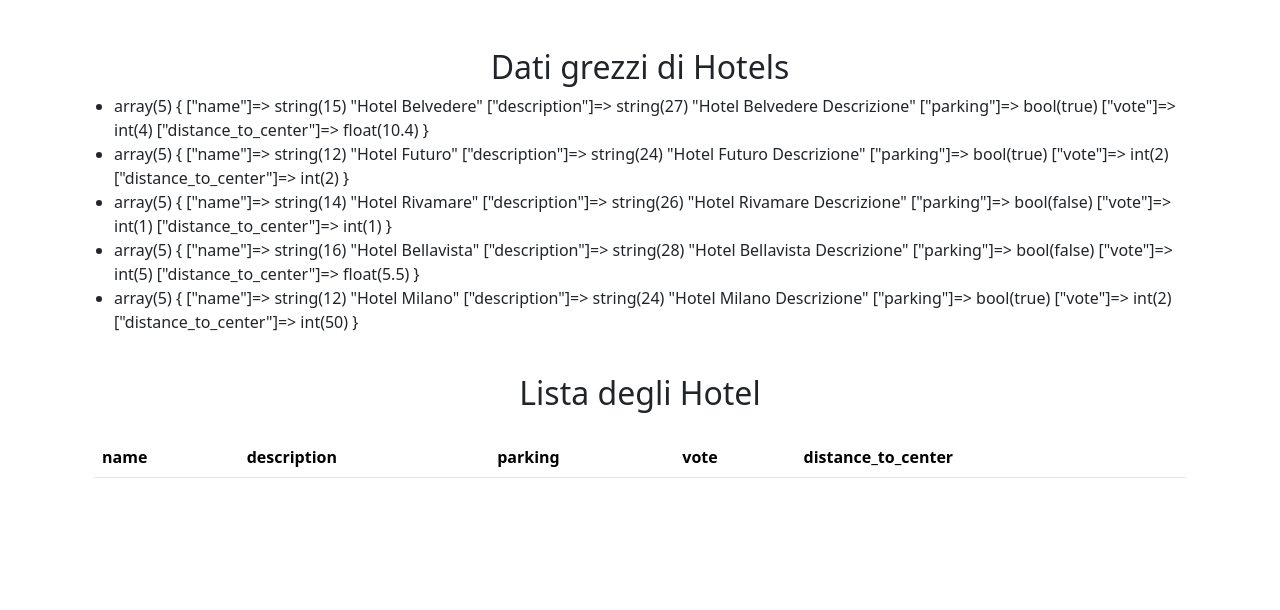
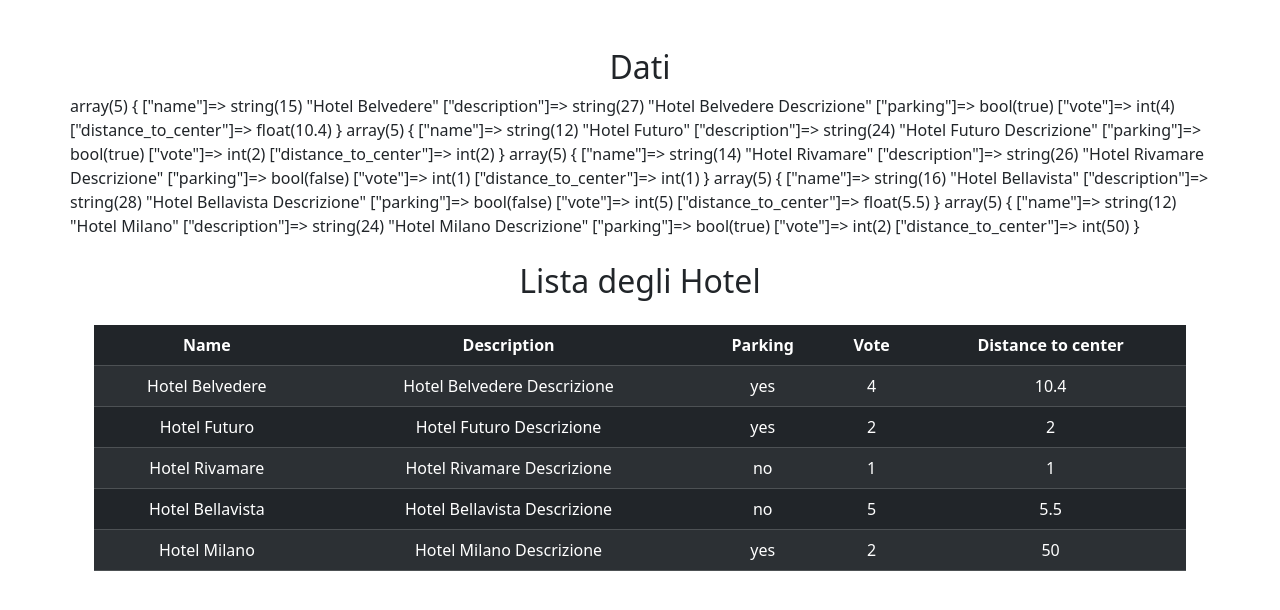
Before and after one commit to MattiaPiazzolla/php-hotel, a PHP site: page / in a window 1280 px wide. Shown: the top 610 px of the page. Run offline with PHP 8.4, Linux system fonts and the light colour scheme; lists and menus that the app fills with data are empty.

Commit message:
[UPD] added all the data in the table

```diff
--- a/index.php
+++ b/index.php
@@ -54,29 +54,32 @@ $hotels = [
  <body>
  <div class="container">
      <div class="row">
-         <h2 class="text-center mt-5">Dati grezzi di Hotels</h2>
-         <div class="col-12">
-            <ul>
-                <?php foreach ($hotels as $hotel) { ?>
-                    <li>
-                        <?php var_dump($hotel); ?>
-                    </li>
-                 <?php } ?>
-            </ul>
-        </div>
+         <h2 class="text-center mt-5">Dati</h2>
+         <?php foreach ($hotels as $hotel) { ?>
+                 <?php var_dump($hotel); ?>
+          <?php } ?>
      </div>
      <div class="container">
         <h2 class="my-4 text-center">Lista degli Hotel</h2>
-        <table class="table">
+        <table class="table table-striped table-dark">
             <thead>
-                <tr>
-                    <?php
-                        foreach ($hotels[0] as $key => $value) {
-                            echo "<th>" .$key. "</th>";
-                        }
-                    ?>
-                </tr>
+                <?php foreach ($hotels[0] as $key => $value) { ?>
+                    <th class="text-center">
+                        <?php echo ucfirst(str_replace('_', ' ', $key))?>
+                    </th>
+                <?php } ?>
             </thead>
+            <tbody>
+                <?php foreach( $hotels as $hotel) {?>
+                    <tr>
+                        <td class="text-center"><?php echo$hotel['name']?></td>
+                        <td class="text-center"><?php echo$hotel['description']?></td>
+                        <td class="text-center"><?php echo$hotel['parking'] ? 'yes' : 'no' ?></td>
+                        <td class="text-center"><?php echo$hotel['vote']?></td>
+                        <td class="text-center"><?php echo$hotel['distance_to_center']?></td>
+                    </tr>
+                <?php }?>
+            </tbody>
         </table>
     </div>
  </div>
```
